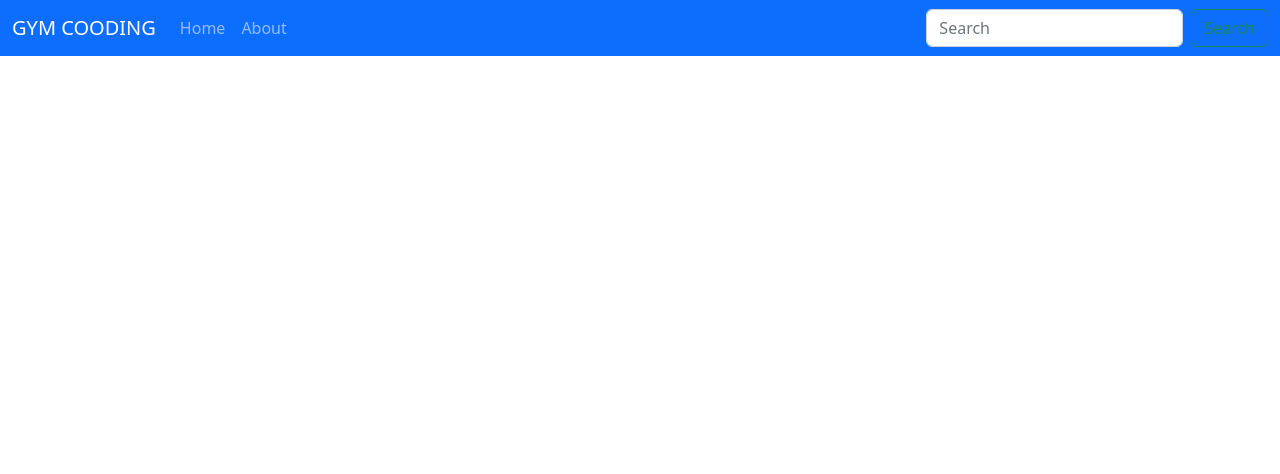
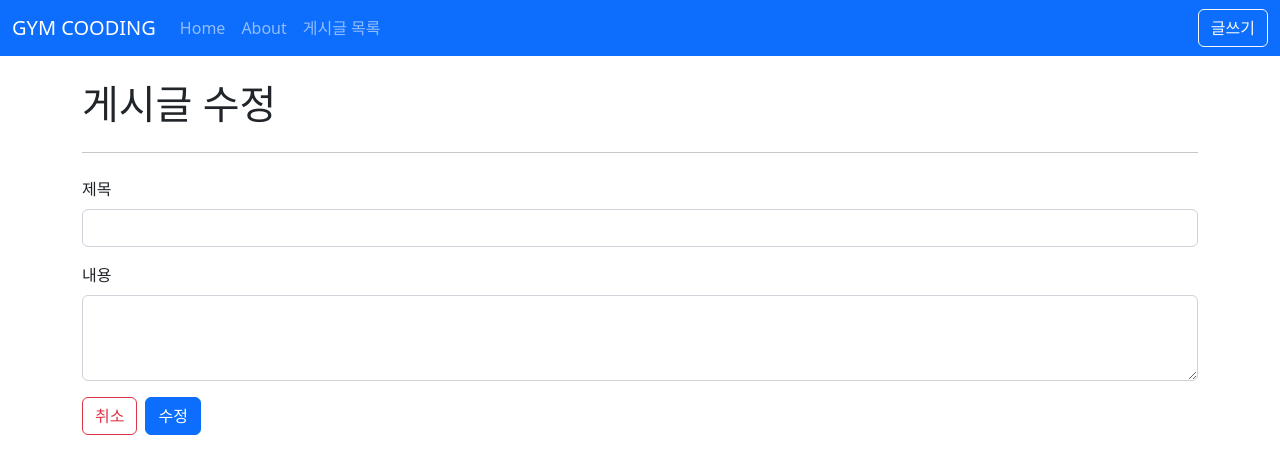
Before and after one commit to psmin77/vue3-posts, a Vue app: page /posts/1/edit in a window 1280 px wide. Shown: the top 474 px of the page. Built offline with nearby package versions, Linux system fonts and the light colour scheme.

Commit message:
[Section2] Board UI

```diff
--- /dev/null
+++ b/src/api/posts.js
@@ -0,0 +1,11 @@
+const posts = [
+	{ id: 1, title: '제목1', content: '내요오오옹111', createAt: '2023-01-01' },
+	{ id: 2, title: '제목2', content: '내요오오옹222', createAt: '2023-02-02' },
+	{ id: 3, title: '제목3', content: '내요오오옹333', createAt: '2023-03-03' },
+	{ id: 4, title: '제목4', content: '내요오오옹444', createAt: '2023-04-04' },
+	{ id: 5, title: '제목5', content: '내요오오옹555', createAt: '2023-06-05' },
+];
+
+export function getPosts() {
+	return posts;
+}
--- /dev/null
+++ b/src/components/posts/PostItem.vue
@@ -0,0 +1,26 @@
+<template>
+	<div class="card">
+		<div class="card-body">
+			<h5 class="card-title">{{ title }}</h5>
+			<p class="card-text">{{ content }}</p>
+			<p class="text-muted">{{ createdAt }}</p>
+		</div>
+	</div>
+</template>
+
+<script setup>
+defineProps({
+	title: {
+		type: String,
+		required: true,
+	},
+	content: {
+		type: String,
+	},
+	createdAt: {
+		type: [String, Date, Number],
+	},
+});
+</script>
+
+<style></style>
--- a/src/layouts/TheHeader.vue
+++ b/src/layouts/TheHeader.vue
@@ -26,22 +26,32 @@
 							>About</RouterLink
 						>
 					</li>
+					<li class="nav-item">
+						<RouterLink class="nav-link" active-class="active" to="/posts"
+							>게시글 목록</RouterLink
+						>
+					</li>
 				</ul>
 
 				<form class="d-flex">
-					<input
-						class="form-control me-2"
-						type="search"
-						placeholder="Search"
-						aria-label="Search"
-					/>
-					<button class="btn btn-outline-success" type="submit">Search</button>
+					<button class="btn btn-outline-light" type="submit" @click="goPage">
+						글쓰기
+					</button>
 				</form>
 			</div>
 		</div>
 	</nav>
 </template>
 
-<script setup></script>
+<script setup>
+import { useRouter } from 'vue-router';
+
+const router = useRouter();
+const goPage = () => {
+	router.push({
+		name: 'PostCreate',
+	});
+};
+</script>
 
 <style></style>
--- a/src/router/index.js
+++ b/src/router/index.js
@@ -1,14 +1,18 @@
 import { createRouter, createWebHistory } from 'vue-router';
 import HomeView from '@/views/HomeView.vue';
 import AboutView from '@/views/AboutView.vue';
+import PostCreateView from '@/views/posts/PostCreateView.vue';
+import PostDetailView from '@/views/posts/PostDetailView.vue';
+import PostListView from '@/views/posts/PostListView.vue';
+import PostEditView from '@/views/posts/PostEditView.vue';
 
 const routes = [
 	{ path: '/', name: 'home', component: HomeView },
-	{
-		path: '/about',
-		name: 'about',
-		component: AboutView,
-	},
+	{ path: '/about', name: 'about', component: AboutView },
+	{ path: '/posts', name: 'PostList', component: PostListView },
+	{ path: '/posts/create', name: 'PostCreate', component: PostCreateView },
+	{ path: '/posts/:id', name: 'PostDetail', component: PostDetailView },
+	{ path: '/posts/:id/edit', name: 'PostEdit', component: PostEditView },
 ];
 
 const router = createRouter({
--- /dev/null
+++ b/src/views/posts/PostCreateView.vue
@@ -0,0 +1,35 @@
+<template>
+	<div>
+		<h1>게시글 작성</h1>
+		<hr class="my-4" />
+		<form @submit.prevent>
+			<div class="mb-3">
+				<label for="exampleFormControlInput1" class="form-label">제목</label>
+				<input type="text" class="form-control" id="title" />
+			</div>
+			<div class="mb-3">
+				<label for="content" class="form-label">내용</label>
+				<textarea class="form-control" id="content" rows="3"></textarea>
+			</div>
+			<div>
+				<button
+					type="button"
+					class="btn btn-outline-dark me-2"
+					@click="goListPage"
+				>
+					목록
+				</button>
+				<button type="button" class="btn btn-primary">저장</button>
+			</div>
+		</form>
+	</div>
+</template>
+
+<script setup>
+import { useRouter } from 'vue-router';
+const router = useRouter();
+
+const goListPage = () => router.push({ name: 'PostList' });
+</script>
+
+<style></style>
--- /dev/null
+++ b/src/views/posts/PostDetailView.vue
@@ -0,0 +1,42 @@
+<template>
+	<div>
+		<h1>{{ title }}</h1>
+		<p>{{ content }}</p>
+		<hr class="my-4" />
+		<p class="text-muted">{{ createAt }}</p>
+
+		<hr class="my-4" />
+		<div class="row g-2">
+			<div class="col-auto">
+				<button class="btn btn-outline-dark">이전글</button>
+			</div>
+			<div class="col-auto">
+				<button class="btn btn-outline-dark">다음글</button>
+			</div>
+			<div class="col-auto me-auto"></div>
+			<div class="col-auto">
+				<button class="btn btn-outline-dark" @click="goListPage">목록</button>
+			</div>
+			<div class="col-auto">
+				<button class="btn btn-outline-primary" @click="goEditPage">
+					수정
+				</button>
+			</div>
+			<div class="col-auto">
+				<button class="btn btn-outline-danger">삭제</button>
+			</div>
+		</div>
+	</div>
+</template>
+
+<script setup>
+import { useRoute, useRouter } from 'vue-router';
+const router = useRouter();
+const route = useRoute();
+const id = route.params.id;
+
+const goListPage = () => router.push({ name: 'PostList' });
+const goEditPage = () => router.push({ name: 'PostEdit', params: { id } });
+</script>
+
+<style></style>
--- /dev/null
+++ b/src/views/posts/PostEditView.vue
@@ -0,0 +1,37 @@
+<template>
+	<div>
+		<h1>게시글 수정</h1>
+		<hr class="my-4" />
+		<form @submit.prevent>
+			<div class="mb-3">
+				<label for="exampleFormControlInput1" class="form-label">제목</label>
+				<input type="text" class="form-control" id="title" />
+			</div>
+			<div class="mb-3">
+				<label for="content" class="form-label">내용</label>
+				<textarea class="form-control" id="content" rows="3"></textarea>
+			</div>
+			<div>
+				<button
+					type="button"
+					class="btn btn-outline-danger me-2"
+					@click="goDetailPage"
+				>
+					취소
+				</button>
+				<button type="button" class="btn btn-primary">수정</button>
+			</div>
+		</form>
+	</div>
+</template>
+
+<script setup>
+import { useRoute, useRouter } from 'vue-router';
+const route = useRoute();
+const router = useRouter();
+const id = route.params.id;
+
+const goDetailPage = () => router.push({ name: 'PostDetail', params: { id } });
+</script>
+
+<style></style>
--- /dev/null
+++ b/src/views/posts/PostListView.vue
@@ -0,0 +1,41 @@
+<template>
+	<div>
+		<h1>게시글 목록</h1>
+		<hr class="my-4" />
+		<div class="row g-3">
+			<div class="col-4" v-for="(p, index) in posts" :key="index">
+				<PostItem
+					:title="p.title"
+					:content="p.content"
+					:created-at="p.createAt"
+					@click="goPage(p.id)"
+				></PostItem>
+			</div>
+		</div>
+	</div>
+</template>
+
+<script setup>
+import PostItem from '@/components/posts/PostItem.vue';
+import { getPosts } from '@/api/posts';
+import { ref } from 'vue';
+import { useRouter } from 'vue-router';
+const posts = ref([]);
+
+const fetchPosts = () => {
+	posts.value = getPosts();
+};
+fetchPosts();
+
+const router = useRouter();
+const goPage = id => {
+	router.push({
+		name: 'PostDetail',
+		params: {
+			id,
+		},
+	});
+};
+</script>
+
+<style></style>
```
